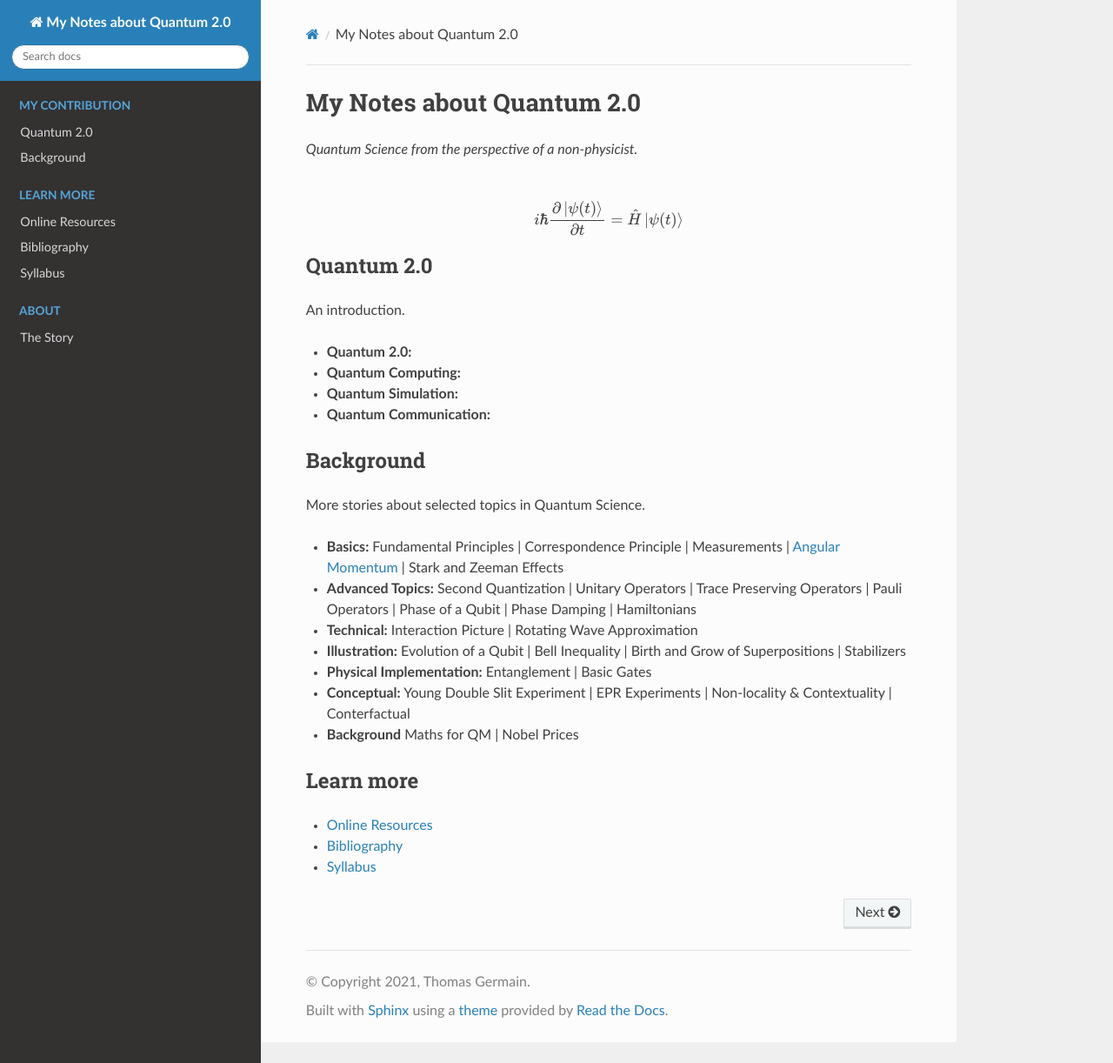
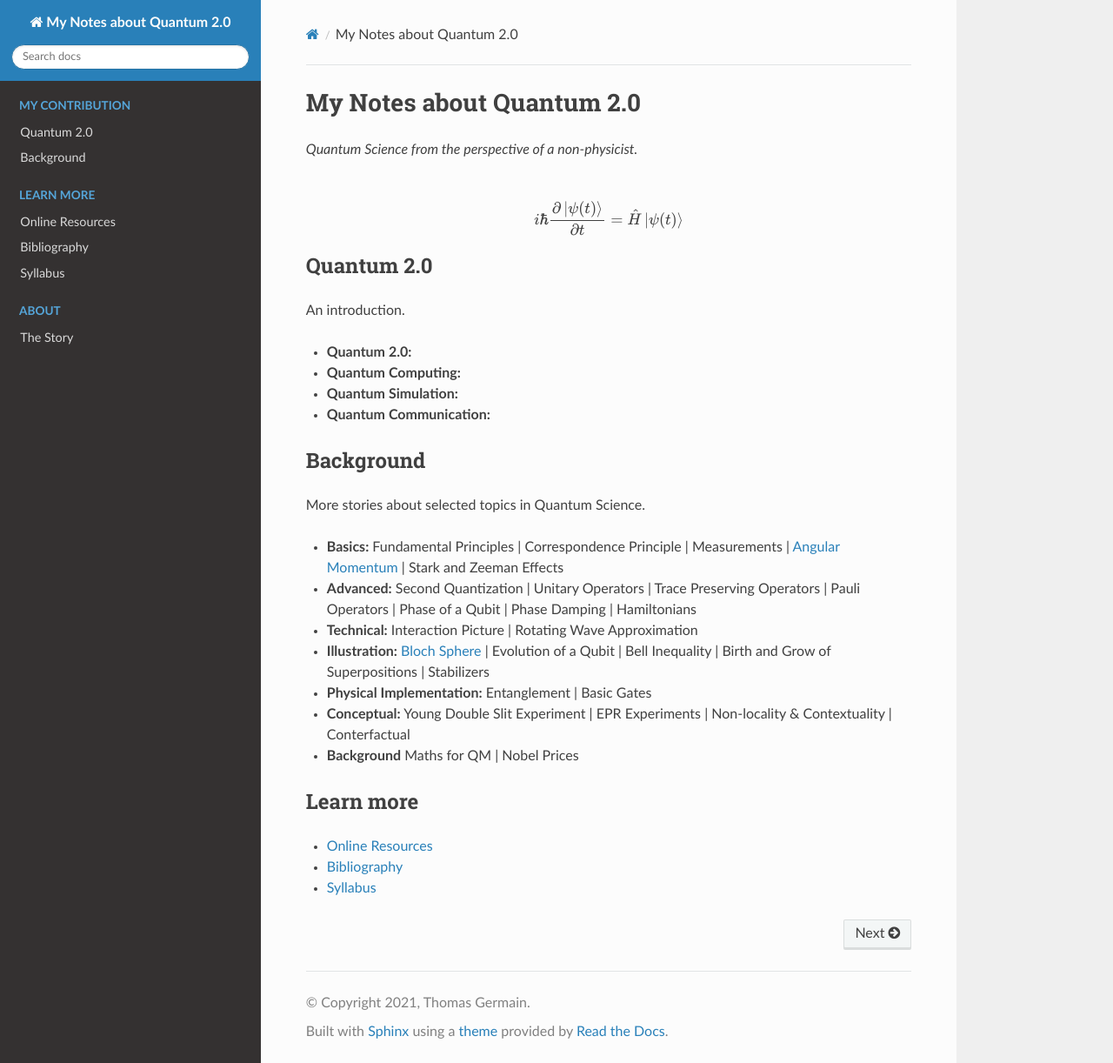
Before and after one commit to tomlqc/about-quantum, a Sphinx documentation site: the page built from source/index.rst, in a window 1280 px wide and 1222 px high. Shown: the whole window at 87% size. Built offline with Sphinx 7.4.7 and the Read the Docs theme 2.0.0, drawn with Linux system fonts in a browser that asks for light colours.

Commit message:
Created bloch_sphere and renamed angular_momentum.

```diff
--- a/source/index.rst
+++ b/source/index.rst
@@ -72,10 +72,10 @@ More stories about selected topics in Quantum Science.
   Fundamental Principles |
   Correspondence Principle |
   Measurements |
-  :ref:`stories/angular-momentum:Angular Momentum` |
+  :ref:`stories/angular_momentum:Angular Momentum` |
   Stark and Zeeman Effects
 
-* **Advanced Topics:**
+* **Advanced:**
   Second Quantization |
   Unitary Operators |
   Trace Preserving Operators |
@@ -89,6 +89,7 @@ More stories about selected topics in Quantum Science.
   Rotating Wave Approximation
 
 * **Illustration:**
+  :ref:`stories/bloch_sphere:Bloch Sphere` |
   Evolution of a Qubit |
   Bell Inequality |
   Birth and Grow of Superpositions |
```
Also changed, not shown: source/stories/bloch_sphere.rst (added, +7 -0 lines), source/stories/index.rst (+6 -1 lines), source/stories/angular_momentum.rst (renamed from source/stories/angular-momentum.rst).
